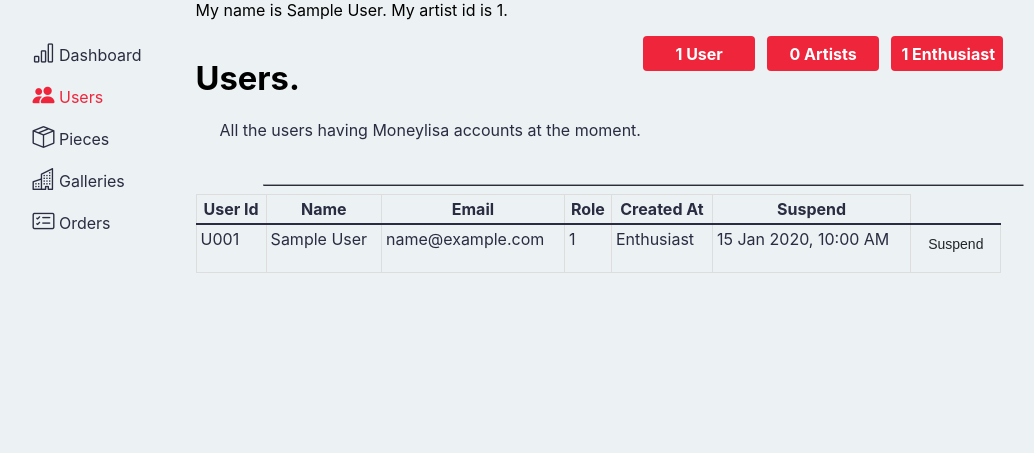
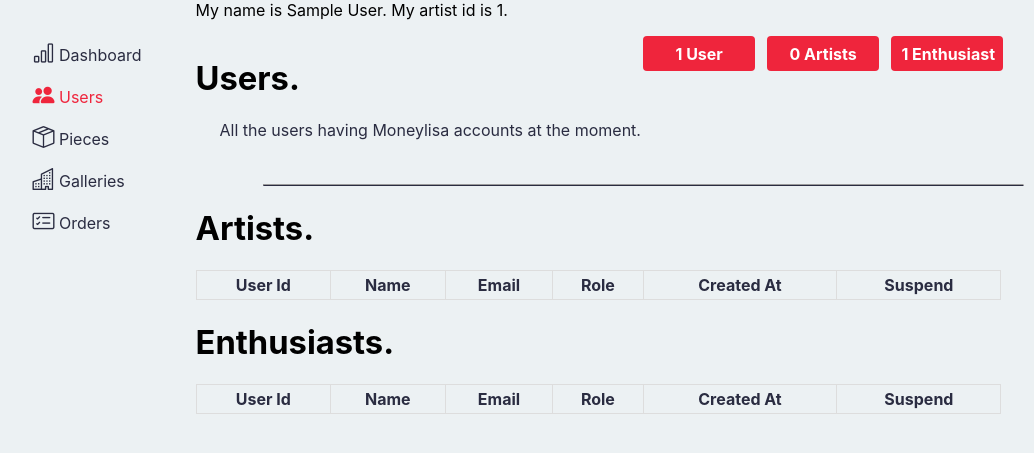
Before and after one commit to BMWire/mnylsa, a PHP site: page /admin-users.php in a window 1280 px wide. Shown: the part 110-563 px from the top of the page, without its empty margins (80-1114 px from the left). Run offline with PHP 8.4, Linux system fonts and the light colour scheme; the visitor is signed in with stand-in values (Sample User, id 1); tables that the repository leaves empty or names only in its code hold one stand-in row (values such as "Sample post"); data that the repository does not hold is empty.

Commit message:
final commit

```diff
--- a/admin-users.php
+++ b/admin-users.php
@@ -149,7 +149,8 @@ $enth_count = $user_count['user_count'] - ($artist_count['artist_count'] + $admi
 
                 <hr class='mobile-hide hr' />
 
-                <!-- Get and display the Users from users table -->
+                <h1 class='fs-2'>Artists.</h1>
+                <!-- Get and display the Artists from users table -->
                 <div class='table-responsive'>
                     <table class='table table-striped table-sm'>
                         <thead>
@@ -165,7 +166,7 @@ $enth_count = $user_count['user_count'] - ($artist_count['artist_count'] + $admi
                         <tbody>
                             <?php
                             // get the details from user table of the pieces made by the logged in user
-                            $user_sql = "SELECT * FROM users";
+                            $user_sql = "SELECT * FROM users WHERE isArtist = 'yes'";
 
                             $user_result = $mysqli->query($user_sql);
 
@@ -175,7 +176,59 @@ $enth_count = $user_count['user_count'] - ($artist_count['artist_count'] + $admi
                                     <td><?= 'U00' . $user['id'] ?></td>
                                     <td><?= $user['name'] ?></td>
                                     <td><?= $user['email'] ?></td>
-                                    <td><?= $user['id'] ?></td>
+                                    <td>
+                                        <?php
+                                        if ($user['isArtist'] == 'yes') {
+                                            echo 'Artist';
+                                        } else if ($user['isAdmin'] == 'yes') {
+                                            echo 'Admin';
+                                        } else {
+                                            echo 'Enthusiast';
+                                        }
+                                        ?>
+                                    </td>
+                                    <td><?= date('d M Y, g:i A', strtotime($user['created_at'])) ?></td>
+                                    <td>
+                                        <center>
+                                            <form action='process-delete-user.php' method='POST'>
+                                                <input type='hidden' name='user_id' value='<?= $user['id'] ?>'>
+                                                <button type='submit' class='btn btn-sm mb-2'>Suspend</button>
+                                            </form>
+                                        </center>
+                                    </td>
+                                </tr>
+                            <?php  } ?>
+                        </tbody>
+                    </table>
+                </div>
+
+                <h1 class='fs-2'>Enthusiasts.</h1>
+                <!-- Get and display the Enthusiasts from users table -->
+                <div class='table-responsive'>
+                    <table class='table table-striped table-sm'>
+                        <thead>
+                            <tr>
+                                <th scope='col'>User Id</th>
+                                <th scope='col'>Name</th>
+                                <th scope='col'>Email</th>
+                                <th scope='col'>Role</th>
+                                <th scope='col'>Created At</th>
+                                <th scope='col'>Suspend</th>
+                            </tr>
+                        </thead>
+                        <tbody>
+                            <?php
+                            // get the details from user table of the pieces made by the logged in user
+                            $user_sql = "SELECT * FROM users WHERE isArtist = 'no'";
+
+                            $user_result = $mysqli->query($user_sql);
+
+                            while ($user = $user_result->fetch_assoc()) {
+                            ?>
+                                <tr>
+                                    <td><?= 'U00' . $user['id'] ?></td>
+                                    <td><?= $user['name'] ?></td>
+                                    <td><?= $user['email'] ?></td>
                                     <td>
                                         <?php
                                         if ($user['isArtist'] == 'yes') {
@@ -204,7 +257,6 @@ $enth_count = $user_count['user_count'] - ($artist_count['artist_count'] + $admi
 
 
 
-
             </main>
             <!-- End of main -->
 
```
